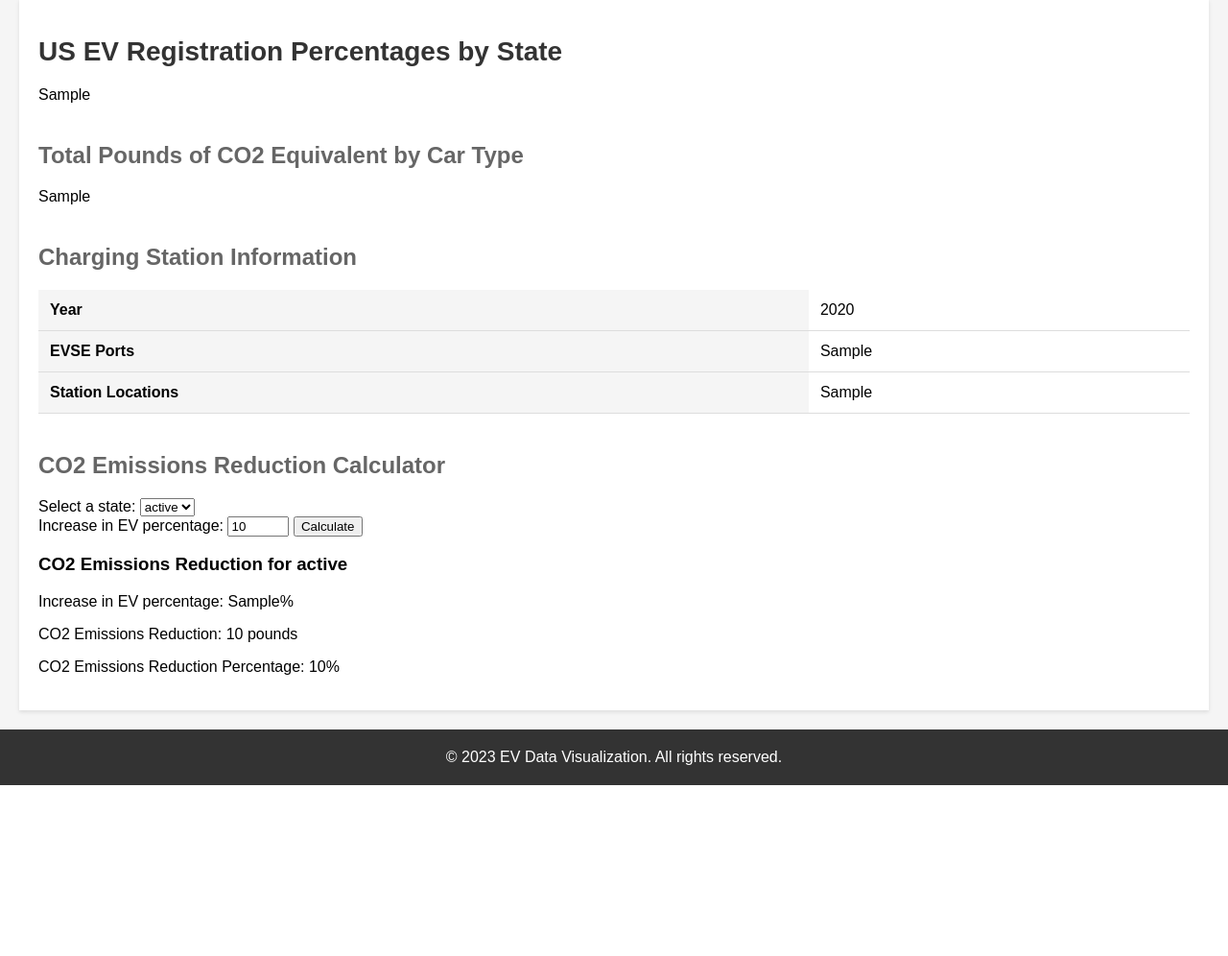
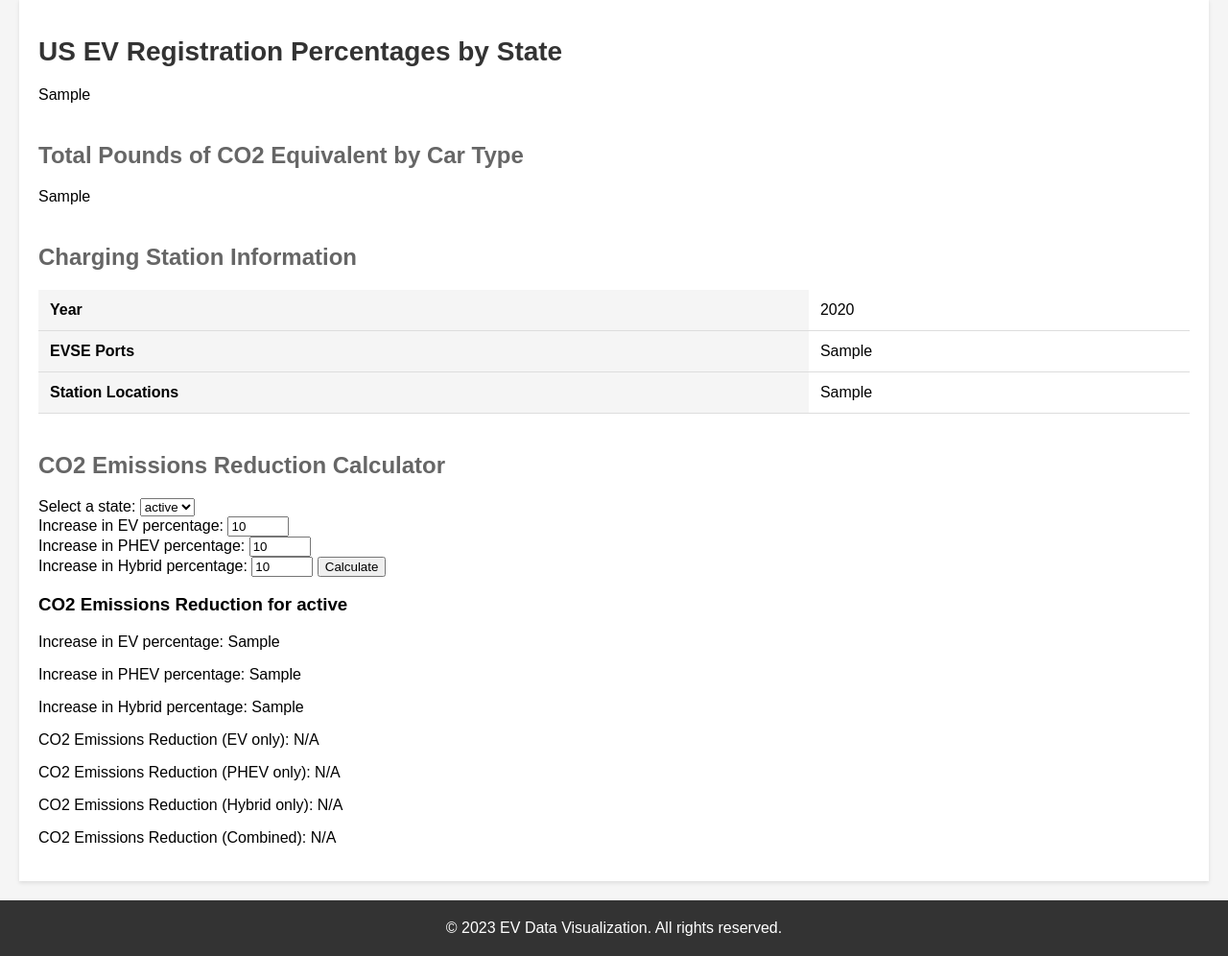
Before and after one commit to adrian-not-so-brave/Delimiter, a Flask app: template templates/data.html in a window 1280 px wide. Shown: the part 79-1075 px from the top of the page at 96% size. Before the commit the page ends 897 px from the top, so only its background shows below. Run offline with Flask 3, Linux system fonts and the light colour scheme; the template is opened without the code that fills it: most values are stand-ins (such as "Sample title", 1, 10 or a date in 2020).

Commit message:
Finally got the emissions calculator functional.

```diff
--- a/app.py
+++ b/app.py
@@ -2,6 +2,7 @@ from flask import Flask, render_template, request
 import pandas as pd
 import plotly.express as px
 import os
+import csv
 
 app = Flask(__name__)
 
@@ -70,31 +71,78 @@ def load_eu_ev_data():
     data = pd.read_csv(filename)
     return data
 
-def calculate_co2_reduction(state, ev_increase_pct, us_data, emissions_data):
-    state_data = us_data[us_data['State'] == state].iloc[0]
-    ev_count = state_data['Electric (EV)']
-    gasoline_count = state_data['Gasoline']
+def load_total_cars_data():
+    total_cars_data = {}
+    file_path = os.path.join("Raw Data", "total_cars_us.csv")
+    with open(file_path, 'r') as file:
+        csv_reader = csv.reader(file)
+        next(csv_reader)  # Skip the header row
+        for row in csv_reader:
+            state = row[0].strip()
+            total_cars_str = row[-1].replace(',', '')
+            if total_cars_str:
+                try:
+                    total_cars = int(total_cars_str)
+                    total_cars_data[state] = total_cars
+                except ValueError:
+                    print(f"Invalid value for state: {state}")
+            else:
+                print(f"Empty value for state: {state}")
+    return total_cars_data
 
-    current_ev_pct = ev_count / (ev_count + gasoline_count) * 100
-    new_ev_pct = current_ev_pct * (1 + ev_increase_pct / 100)
+def calculate_co2_reduction(state, ev_increase_pct, phev_increase_pct, hev_increase_pct, us_data, emissions_data):
+    try:
+        state_data = us_data[us_data['State'] == state].iloc[0]
+        ev_count = state_data['Electric (EV)']
+        phev_count = state_data['Plug-In Hybrid Electric (PHEV)']
+        hev_count = state_data['Hybrid Electric (HEV)']
+        gasoline_count = state_data['Gasoline']
 
-    ev_emissions = emissions_data[emissions_data['Car Type'] == 'All Electric']['Total Pounds of CO2 Equivalent'].values[0]
-    gasoline_emissions = emissions_data[emissions_data['Car Type'] == 'Gasoline']['Total Pounds of CO2 Equivalent'].values[0]
+        total_vehicles = ev_count + phev_count + hev_count + gasoline_count
 
-    current_emissions = ev_count * ev_emissions + gasoline_count * gasoline_emissions
-    new_ev_count = (ev_count + gasoline_count) * (new_ev_pct / 100)
-    new_gasoline_count = (ev_count + gasoline_count) - new_ev_count
-    new_emissions = new_ev_count * ev_emissions + new_gasoline_count * gasoline_emissions
+        new_ev_count = ev_count * (1 + ev_increase_pct / 100)
+        new_phev_count = phev_count * (1 + phev_increase_pct / 100)
+        new_hev_count = hev_count * (1 + hev_increase_pct / 100)
+        new_gasoline_count = total_vehicles - new_ev_count - new_phev_count - new_hev_count
 
-    co2_reduction = current_emissions - new_emissions
-    co2_reduction_pct = (co2_reduction / current_emissions) * 100
+        ev_emissions = emissions_data[emissions_data['Car Type'] == 'All Electric']['Total Pounds of CO2 Equivalent'].values[0]
+        phev_emissions = emissions_data[emissions_data['Car Type'] == 'Plug In Hybrid']['Total Pounds of CO2 Equivalent'].values[0]
+        hev_emissions = emissions_data[emissions_data['Car Type'] == 'Hybrid']['Total Pounds of CO2 Equivalent'].values[0]
+        gasoline_emissions = emissions_data[emissions_data['Car Type'] == 'Gasoline']['Total Pounds of CO2 Equivalent'].values[0]
 
-    return {
-        'state': state,
-        'ev_increase_pct': ev_increase_pct,
-        'co2_reduction': co2_reduction,
-        'co2_reduction_pct': co2_reduction_pct
-    }
+        current_emissions = ev_count * ev_emissions + phev_count * phev_emissions + hev_count * hev_emissions + gasoline_count * gasoline_emissions
+        new_emissions = new_ev_count * ev_emissions + new_phev_count * phev_emissions + new_hev_count * hev_emissions + new_gasoline_count * gasoline_emissions
+
+        co2_reduction = current_emissions - new_emissions
+        co2_reduction_pct = (co2_reduction / current_emissions) * 100
+
+        co2_reduction_ev = (new_ev_count - ev_count) * (gasoline_emissions - ev_emissions)
+        co2_reduction_phev = (new_phev_count - phev_count) * (gasoline_emissions - phev_emissions)
+        co2_reduction_hev = (new_hev_count - hev_count) * (gasoline_emissions - hev_emissions)
+
+        return {
+            'state': state,
+            'ev_increase_pct': ev_increase_pct,
+            'phev_increase_pct': phev_increase_pct,
+            'hev_increase_pct': hev_increase_pct,
+            'co2_reduction': co2_reduction,
+            'co2_reduction_pct': co2_reduction_pct,
+            'co2_reduction_ev': co2_reduction_ev,
+            'co2_reduction_phev': co2_reduction_phev,
+            'co2_reduction_hev': co2_reduction_hev
+        }
+    except (KeyError, IndexError, ValueError, ZeroDivisionError):
+        return {
+            'state': state,
+            'ev_increase_pct': ev_increase_pct,
+            'phev_increase_pct': phev_increase_pct,
+            'hev_increase_pct': hev_increase_pct,
+            'co2_reduction': None,
+            'co2_reduction_pct': None,
+            'co2_reduction_ev': None,
+            'co2_reduction_phev': None,
+            'co2_reduction_hev': None
+        }
 
 @app.route('/')
 def index():
@@ -146,10 +194,14 @@ def data():
 
         charging_data = load_charging_data(us_year)
 
+        total_cars_data = load_total_cars_data()
+
         if request.method == 'POST':
             state = request.form['state']
             ev_increase_pct = float(request.form['ev_increase_pct'])
-            co2_reduction_data = calculate_co2_reduction(state, ev_increase_pct, us_data, emissions_data)
+            phev_increase_pct = float(request.form['phev_increase_pct'])
+            hev_increase_pct = float(request.form['hybrid_increase_pct'])
+            co2_reduction_data = calculate_co2_reduction(state, ev_increase_pct, phev_increase_pct, hev_increase_pct, us_data, emissions_data)
         else:
             co2_reduction_data = None
 
--- a/templates/data.html
+++ b/templates/data.html
@@ -122,15 +122,45 @@
                 <br>
                 <label for="ev_increase_pct">Increase in EV percentage:</label>
                 <input type="number" name="ev_increase_pct" id="ev_increase_pct" min="0" max="100" step="1" value="10" required>
+                <br>
+                <label for="phev_increase_pct">Increase in PHEV percentage:</label>
+                <input type="number" name="phev_increase_pct" id="phev_increase_pct" min="0" max="100" step="1" value="10" required>
+                <br>
+                <label for="hybrid_increase_pct">Increase in Hybrid percentage:</label>
+                <input type="number" name="hybrid_increase_pct" id="hybrid_increase_pct" min="0" max="100" step="1" value="10" required>
                 <button type="submit">Calculate</button>
             </form>
 
             {% if co2_reduction_data %}
             <div>
                 <h3>CO2 Emissions Reduction for {{ co2_reduction_data['state'] }}</h3>
-                <p>Increase in EV percentage: {{ co2_reduction_data['ev_increase_pct'] }}%</p>
-                <p>CO2 Emissions Reduction: {{ co2_reduction_data['co2_reduction'] | round(2) }} pounds</p>
-                <p>CO2 Emissions Reduction Percentage: {{ co2_reduction_data['co2_reduction_pct'] | round(2) }}%</p>
+                <p>Increase in EV percentage: {{ co2_reduction_data['ev_increase_pct'] }}</p>
+                <p>Increase in PHEV percentage: {{ co2_reduction_data['phev_increase_pct'] }}</p>
+                <p>Increase in Hybrid percentage: {{ co2_reduction_data['hev_increase_pct'] }}</p>
+
+                {% if 'co2_reduction_ev' in co2_reduction_data and co2_reduction_data['co2_reduction_ev'] is not none %}
+                <p>CO2 Emissions Reduction (EV only): {{ co2_reduction_data['co2_reduction_ev'] | round(2) }} pounds</p>
+                {% else %}
+                <p>CO2 Emissions Reduction (EV only): N/A</p>
+                {% endif %}
+
+                {% if 'co2_reduction_phev' in co2_reduction_data and co2_reduction_data['co2_reduction_phev'] is not none %}
+                <p>CO2 Emissions Reduction (PHEV only): {{ co2_reduction_data['co2_reduction_phev'] | round(2) }} pounds</p>
+                {% else %}
+                <p>CO2 Emissions Reduction (PHEV only): N/A</p>
+                {% endif %}
+
+                {% if 'co2_reduction_hev' in co2_reduction_data and co2_reduction_data['co2_reduction_hev'] is not none %}
+                <p>CO2 Emissions Reduction (Hybrid only): {{ co2_reduction_data['co2_reduction_hev'] | round(2) }} pounds</p>
+                {% else %}
+                <p>CO2 Emissions Reduction (Hybrid only): N/A</p>
+                {% endif %}
+
+                {% if 'co2_reduction' in co2_reduction_data and 'co2_reduction_pct' in co2_reduction_data and co2_reduction_data['co2_reduction'] is not none and co2_reduction_data['co2_reduction_pct'] is not none %}
+                <p>CO2 Emissions Reduction (Combined): {{ co2_reduction_data['co2_reduction'] | round(2) }} pounds ({{ co2_reduction_data['co2_reduction_pct'] | round(2) }}%)</p>
+                {% else %}
+                <p>CO2 Emissions Reduction (Combined): N/A</p>
+                {% endif %}
             </div>
             {% endif %}
 
```
Also changed, not shown: Raw Data/total_cars_us.csv (added, +64 -0 lines), templates/index.html (+43 -0 lines).
